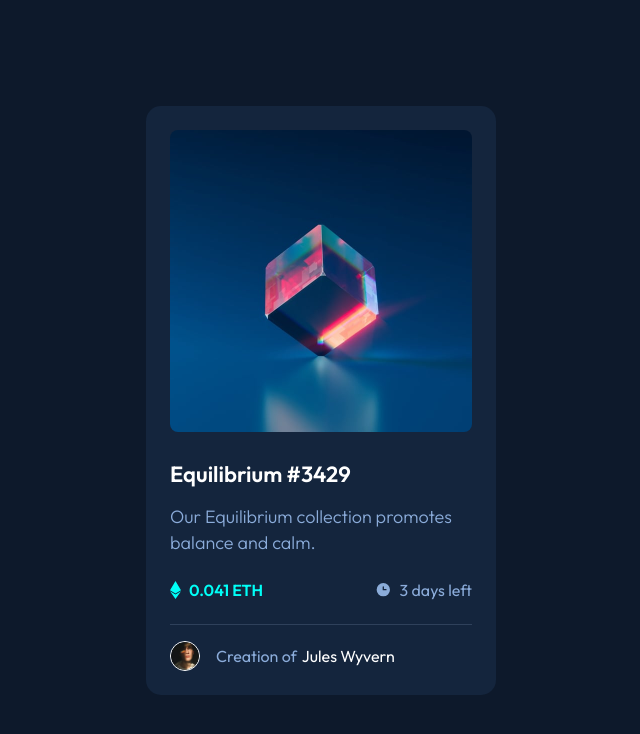
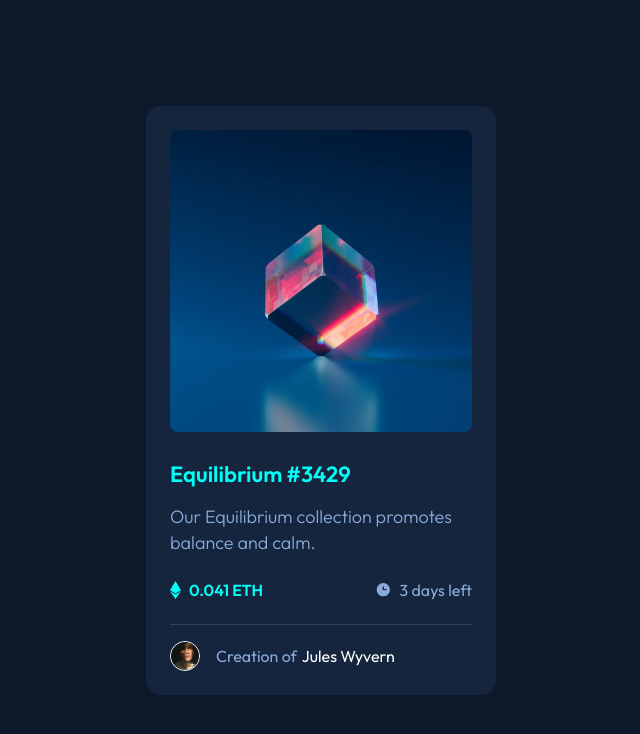
Before and after one commit to NomiDomi/frontendmentor-nft-preview-card-component, a plain HTML site: page src/index.html in a window 1280 px wide. In both pictures the pointer is over the element "Equilibrium #3429". Shown: the whole page, without its empty margins (319-959 px from the left). Drawn offline with Linux system fonts and the light colour scheme.

Commit message:
feat: Changed cursor and color for title and creator name hoverring

```diff
--- a/src/style.css
+++ b/src/style.css
@@ -48,6 +48,11 @@ body {
     font-size: 22px;
     line-height: 28px;
     margin-top: 24px;
+}
+
+.title:hover, .creator .name:hover {
+    cursor: pointer;
+    color: var(--primary-200);
 }
 
 .subtitle {
```
